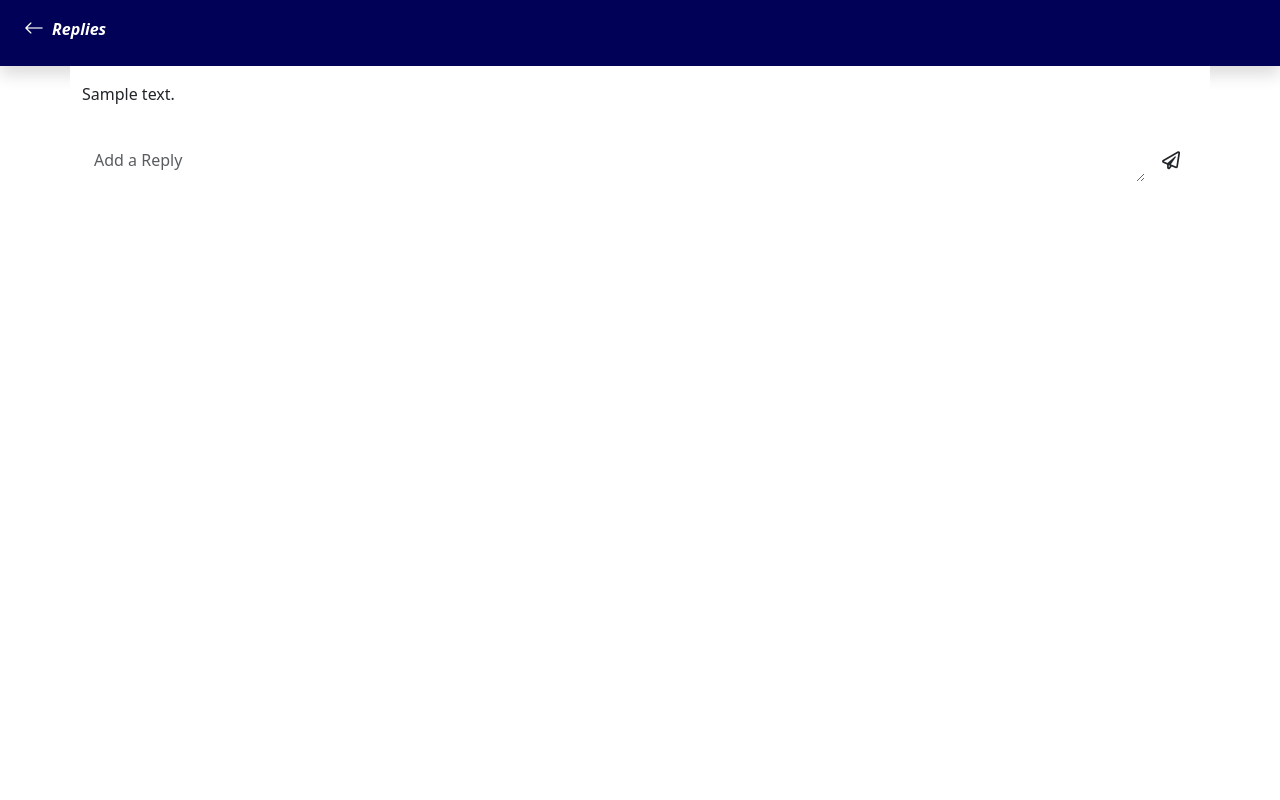
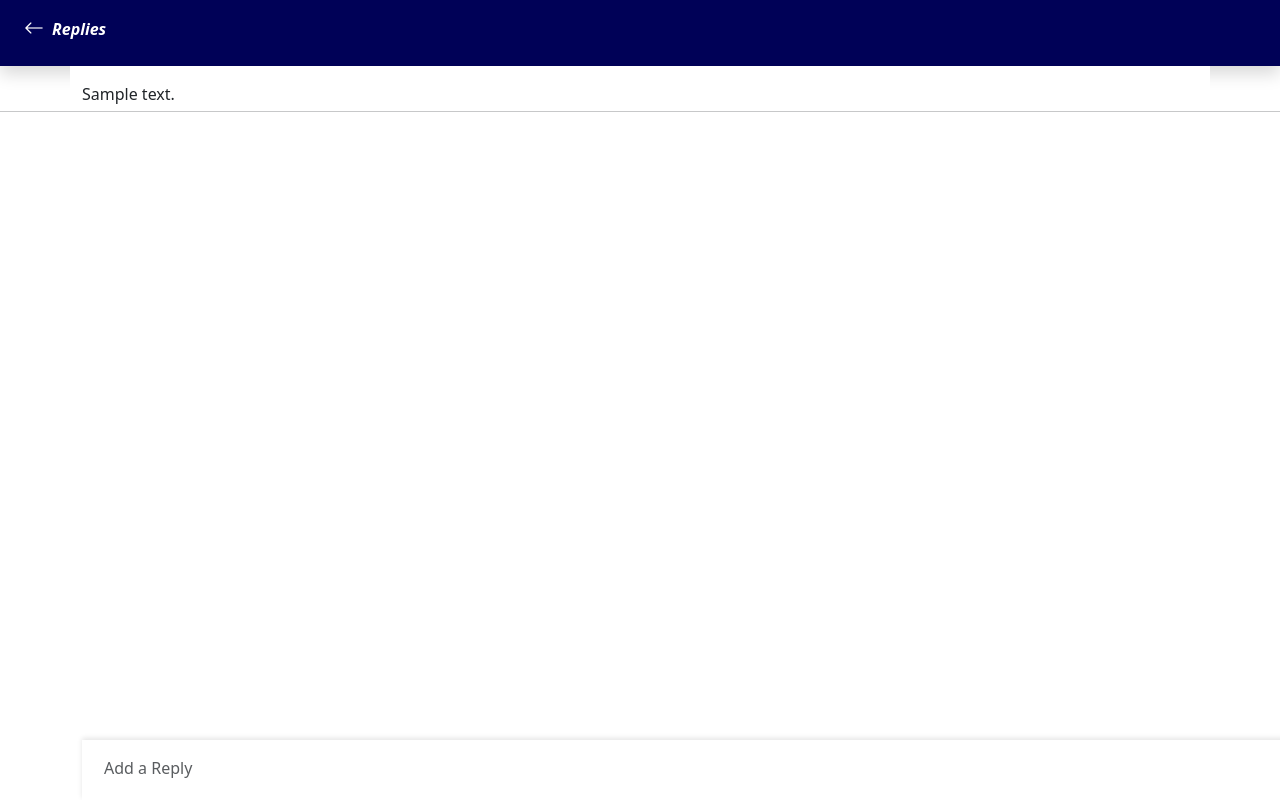
Before and after one commit to venusco1/Fikrin, a Django app: page /post/comment/1/1/add_reply/ in a window 1280 px wide. Run offline with Django 4.2, Linux system fonts and the light colour scheme; a user stored in the database is signed in; tables that the repository leaves empty hold one stand-in row (values such as "Sample post"); some libraries are stand-ins or nearby versions.

Commit message:
commited

```diff
--- a/FknPj/FknAp/views.py
+++ b/FknPj/FknAp/views.py
@@ -134,7 +134,7 @@ def comments(request, post_id):
             'customuser': customuser,
         }
 
-        return render(request, 'comments_copy.html', context)
+        return render(request, 'comments.html', context)
 
 
 def add_reply(request, post_id, comment_id):
@@ -166,7 +166,7 @@ def add_reply(request, post_id, comment_id):
         'customuser': customuser,
         'parent_comment': parent_comment
     }
-    return render(request, 'reply_copy.html', context)
+    return render(request, 'reply.html', context)
 
 
 
@@ -184,7 +184,7 @@ def delete_comment(request, post_id, comment_id):
             'customuser': customuser
         }
 
-        return render(request, 'comments_copy.html', context)
+        return render(request, 'comments.html', context)
     else:
         return JsonResponse({'error': 'Invalid request method'}, status=405)
 
--- a/FknPj/static/js/comments.js
+++ b/FknPj/static/js/comments.js
@@ -31,11 +31,3 @@
       }
     });
   });
-
-
-  function togglePopup() {
-    var popup = document.getElementById("popupContainer");
-    popup.classList.toggle("show-popup");
-    // Toggle body overflow
-    document.body.classList.toggle("hide-overflow");
-}
--- a/FknPj/templates/reply.html
+++ b/FknPj/templates/reply.html
@@ -2,10 +2,11 @@
 
 {% load static %}
 
-{% block 'title' %}comments{% endblock 'title' %}
+{% block 'title' %}reply{% endblock 'title' %}
 
-{% block 'style' %} <link rel="stylesheet" href="{% static 'css/comment-styles.css' %}">
-<link href="https://cdnjs.cloudflare.com/ajax/libs/bootstrap/5.3.0/css/bootstrap.min.css" rel="stylesheet">
+{% block 'style' %}
+
+<link rel="stylesheet" href="{% static 'css/comment-styles.css' %}">
 
 {% endblock 'style' %}
 
@@ -28,11 +29,12 @@
 </div>
 <hr style="margin-top: 5px; margin-bottom: 5px;">
 
-<div class="container mt-3">
-    <!-- Comments Section -->
+<div class="container mt-3" id="dynamicMarginContainer">
+
+   <!-- Comments Section -->
     <div class="comments-container">
-        <!-- Display existing comments -->
-        {% for reply in parent_comment.replies.all %}
+       <!-- Display existing comments -->
+       {% for reply in parent_comment.replies.all %}
 
        <div class="card comment-card">
            <div class="card-body">
@@ -70,38 +72,38 @@
 
        {% endfor %}
     </div>
-</div>
 
-<div class="icon-container" onclick="togglePopup()" id="iconContainer">
-    <!-- Your icon -->
-    <i class="bi bi-chat-text-fill"></i>
-</div>
 
-<!-- Popup container -->
-<div class="popup-container" id="popupContainer">
-    <!-- Close button -->
-    <nav class="navbar">
-        <span class="close-btn" onclick="togglePopup()">&times;</span>
-      </nav>
+{% comment %} <!-- New Reply Form -->
+<form method="post" action="{% url 'FknAp:add_reply' post.id parent_comment.id %}" class="comment-form">
+    {% csrf_token %}
+    <div class="input-group">
+        <textarea class="form-control border-0" placeholder="Add a Reply" name="body" id="my-comment-reply" style="height: 2.5rem;" required minlength="1"></textarea>
+        <div class="input-group-append ms-1">
+            <button class="btn btn-link-light" type="submit">
+                <i class="far fa-paper-plane"></i>
+            </button>
+        </div>
+    </div>
+  </form>
 
-    <!-- Popup content (e.g., form to add comments) -->
-    <form method="post" action="{% url 'FknAp:add_reply' post.id parent_comment.id %}" class="comment-form">
+</div> {% endcomment %}
+
+
+<div class="container mt-3 m-0 p-0">
+    <form method="post" action="{% url 'FknAp:add_reply' post.id parent_comment.id %}" class="comment-form" style="position: fixed; bottom: 0; width: 100%; background-color: white; padding: 10px; box-shadow: 0 -2px 5px rgba(0,0,0,0.1);">
         {% csrf_token %}
-        <div class="mb-3">
-            <label for="commentInput" class="form-label comment-label">{{ parent_comment.comment_content }}</label>
-
-            <textarea class="form-control mt-3 border-1" name="body" id="my-comment-reply" rows="2" required minlength="3"></textarea>
+        <div class="input-group">
+            <textarea class="form-control border-0" placeholder="Add a Reply" name="body" id="my-comment-reply" style="height: 2.5rem;" required minlength="3"></textarea>
+            <div class="input-group-append ms-1">
+                <button class="btn btn-link-light" type="submit">
+                    <i class="far fa-paper-plane"></i>
+                </button>
+            </div>
         </div>
-        <!-- Hide the comment button when popup is open --> Submit your reply
-        <button type="submit" class="btn btn-link submit-button">
-            <i class="fas fa-paper-plane" style="color: #000157;"></i>
-          </button>
-
     </form>
 </div>
 
+<script src="{% static 'js/comments.js' %}"></script>
 
-
-
-<script src="{% static 'js/comments.js' %}"></script>
 {% endblock 'content' %}
--- a/FknPj/templates/reply_copy.html
+++ b/FknPj/templates/reply_copy.html
@@ -2,11 +2,10 @@
 
 {% load static %}
 
-{% block 'title' %}reply{% endblock 'title' %}
+{% block 'title' %}comments{% endblock 'title' %}
 
-{% block 'style' %}
-
-<link rel="stylesheet" href="{% static 'css/comment-styles.css' %}">
+{% block 'style' %} <link rel="stylesheet" href="{% static 'css/comment-styles.css' %}">
+<link href="https://cdnjs.cloudflare.com/ajax/libs/bootstrap/5.3.0/css/bootstrap.min.css" rel="stylesheet">
 
 {% endblock 'style' %}
 
@@ -24,16 +23,16 @@
         <div class="content">
             <p class="text-gray-700 mt-2 mb-0" id="content" style="white-space: pre-wrap;">{{ parent_comment.comment_content }}</p>
         </div>
-        <button class="btn btn-sm btn-link text-decoration-none p-0 mt-1 mb-2" onclick="toggleContent(this)" style="padding:0;">Read the post</button>
+        <button class="btn btn-sm btn-link text-decoration-none p-0 mt-1 mb-2" onclick="toggleContent(this)" style="padding:0;">Read more</button>
     </div>
 </div>
+<hr style="margin-top: 5px; margin-bottom: 5px;">
 
-<div class="container mt-3" id="dynamicMarginContainer">
-
-   <!-- Comments Section -->
+<div class="container mt-3">
+    <!-- Comments Section -->
     <div class="comments-container">
-       <!-- Display existing comments -->
-       {% for reply in parent_comment.replies.all %}
+        <!-- Display existing comments -->
+        {% for reply in parent_comment.replies.all %}
 
        <div class="card comment-card">
            <div class="card-body">
@@ -71,35 +70,38 @@
 
        {% endfor %}
     </div>
+</div>
+
+<div class="icon-container" onclick="togglePopup()" id="iconContainer">
+    <!-- Your icon -->
+    <i class="bi bi-chat-text-fill"></i>
+</div>
+
+<!-- Popup container -->
+<div class="popup-container" id="popupContainer">
+    <!-- Close button -->
+    <nav class="navbar">
+        <span class="close-btn" onclick="togglePopup()">&times;</span>
+      </nav>
+
+    <!-- Popup content (e.g., form to add comments) -->
+    <form method="post" action="{% url 'FknAp:add_reply' post.id parent_comment.id %}" class="comment-form">
+        {% csrf_token %}
+        <div class="mb-3">
+            <label for="commentInput" class="form-label comment-label">{{ parent_comment.comment_content }}</label>
+
+            <textarea class="form-control mt-3 border-1" name="body" id="my-comment-reply" rows="2" required minlength="3"></textarea>
+        </div>
+        <!-- Hide the comment button when popup is open --> Submit your reply
+        <button type="submit" class="btn btn-link submit-button">
+            <i class="fas fa-paper-plane" style="color: #000157;"></i>
+          </button>
+
+    </form>
+</div>
 
 
-<!-- New Reply Form -->
-<form method="post" action="{% url 'FknAp:add_reply' post.id parent_comment.id %}" class="comment-form">
-    {% csrf_token %}
-    <div class="input-group">
-        <textarea class="form-control border-0" placeholder="Add a Reply" name="body" id="my-comment-reply" style="height: 2.5rem;" required minlength="1"></textarea>
-        <div class="input-group-append ms-1">
-            <button class="btn btn-link-light" type="submit">
-                <i class="far fa-paper-plane"></i>
-            </button>
-        </div>
-    </div>
-  </form>
-
-</div>
-
-{% comment %} <script>
-    // Run this script after the page has loaded
-    document.addEventListener("DOMContentLoaded", function() {
-        // Get the height of the fixed-top section
-        var fixedTopHeight = document.querySelector('.comment-shows').offsetHeight;
-
-        // Set the margin-top for the second container with a smaller negative value
-        document.getElementById('dynamicMarginContainer').style.marginTop = fixedTopHeight + 'px';
-    });
-</script> {% endcomment %}
 
 
 <script src="{% static 'js/comments.js' %}"></script>
-
 {% endblock 'content' %}
```
Also changed, not shown: FknPj/templates/about-us.html (+1 -6 lines), FknPj/templates/comments.html (+16 -29 lines), FknPj/templates/comments_copy.html (+38 -15 lines).
